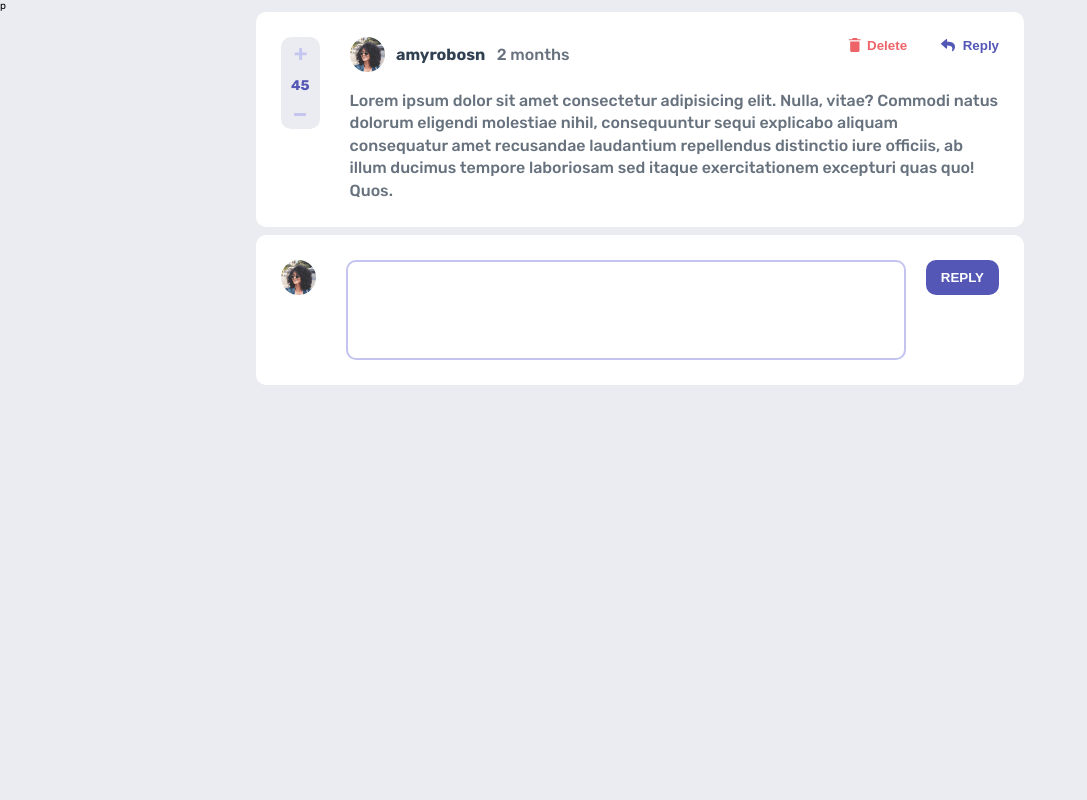
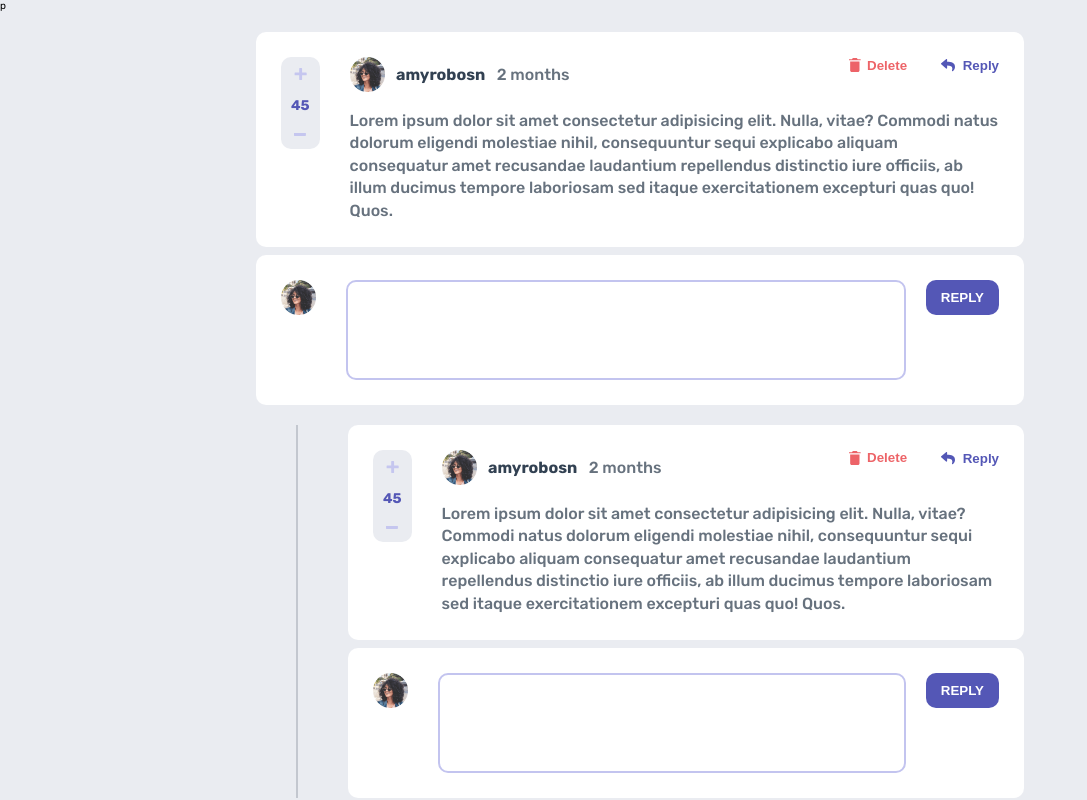
Before and after one commit to AbbasSaad27/interactive-comment-section, a plain HTML site: page index.html in a window 1280 px wide. Shown: the whole page, without its empty margins (0-1087 px from the left). Drawn offline with Linux system fonts and the light colour scheme.

Commit message:
finished making the template for messages and replies

```diff
--- a/css/style.css
+++ b/css/style.css
@@ -20,7 +20,7 @@ button {
 
 .container {
     height: 100vh;
-    width: 100vw;
+    width: 100%;
     background-color: hsl(223, 19%, 93%);
 }
 
@@ -28,6 +28,11 @@ button {
     width: 60%;
     margin: 0 auto;
 }
+
+.comment-n-reply-box {
+    margin-top: 2rem;
+}
+
 .comment-box {
     display: flex;
     background-color: white;
@@ -147,6 +152,8 @@ button {
     padding: 2.5rem;
     justify-content: space-between;
     align-items: flex-start;
+    height: 15rem;
+    transition: all 0.5s;
 }
 
 .reply-form {
@@ -154,12 +161,21 @@ button {
     margin-left: 3rem;
     display: flex;
     align-items: flex-start;
+    height: 100%;
+}
+
+.hidden {
+    height: 0;
+    padding: 0;
+}
+
+.hidden > * {
+    display: none;
 }
 
 .reply-textbox {
     border: none;
     width: 100%;
-    height: 10rem;
     resize: none;
     border: 2px solid hsl(239, 57%, 85%);
     border-radius: 1rem;
@@ -167,11 +183,25 @@ button {
     padding: 2rem;
     font-weight: 500;
     font-family: inherit;
+    height: 100%;
 }
 
 .reply-textbox:focus {
     border-color: hsl(238, 40%, 52%);
     outline: none;
+}
+
+.reply-textbox::-webkit-scrollbar {
+    width: 5px;
+}
+
+.reply-textbox::-webkit-scrollbar-track {
+    border-radius: .5rem;
+    box-shadow: inset 0 0 10px hsl(239, 57%, 85%);
+}
+
+.reply-textbox::-webkit-scrollbar-thumb {
+    background-color: hsl(211, 10%, 45%);
 }
 
 .btn-submit {
@@ -188,3 +218,10 @@ button {
 .btn-submit:hover {
     background-color: hsl(239, 57%, 85%);
 }
+
+.reply-block {
+    width: calc(100% - 4rem);
+    margin-left: auto;
+    padding-left: 5rem;
+    border-left: 2px solid hsla(211, 10%, 45%, 0.3);
+}
--- a/index.html
+++ b/index.html
@@ -59,7 +59,57 @@
         <div class="reply-box">
           <img class="user-pfp" src="images/avatars/image-amyrobson.png" alt="user">
           <form class="reply-form">
-            <textarea class="reply-textbox" name="reply" id="reply" cols="30" rows="10"></textarea>
+            <textarea class="reply-textbox" name="reply" id="reply"></textarea>
+            <button type="submit" class="btn btn-submit">
+              Reply
+            </button>
+          </form>
+        </div>
+      </div>
+      <div class="comment-n-reply-box reply-block">
+        <article class="comment-box">
+          <div class="votes">
+            <button type="button" class="btn btn-vote btn-upvote">
+              <svg width="11" height="11" xmlns="http://www.w3.org/2000/svg">
+                <path class="icon icon-up" d="M6.33 10.896c.137 0 .255-.05.354-.149.1-.1.149-.217.149-.354V7.004h3.315c.136 0 .254-.05.354-.149.099-.1.148-.217.148-.354V5.272a.483.483 0 0 0-.148-.354.483.483 0 0 0-.354-.149H6.833V1.4a.483.483 0 0 0-.149-.354.483.483 0 0 0-.354-.149H4.915a.483.483 0 0 0-.354.149c-.1.1-.149.217-.149.354v3.37H1.08a.483.483 0 0 0-.354.15c-.1.099-.149.217-.149.353v1.23c0 .136.05.254.149.353.1.1.217.149.354.149h3.333v3.39c0 .136.05.254.15.353.098.1.216.149.353.149H6.33Z" fill="#C5C6EF"/>
+              </svg>
+            </button>
+            <span class="count-vote">45</span>
+            <button type="button" class="btn btn-vote btn-downvote">
+              <svg width="11" height="3" xmlns="http://www.w3.org/2000/svg">
+                <path class="icon icon-down" d="M9.256 2.66c.204 0 .38-.056.53-.167.148-.11.222-.243.222-.396V.722c0-.152-.074-.284-.223-.395a.859.859 0 0 0-.53-.167H.76a.859.859 0 0 0-.53.167C.083.437.009.57.009.722v1.375c0 .153.074.285.223.396a.859.859 0 0 0 .53.167h8.495Z" fill="#C5C6EF"/>
+              </svg>
+            </button>
+          </div>
+          <div class="about-comment">
+            <div>
+              <div class="about-user">
+                <img class="user-pfp" src="images/avatars/image-amyrobson.png" alt="">
+                <p class="name">amyrobosn</p>
+                <span class="createdAt">2 months</span>
+              </div>
+              <div class="btns-container">
+                <button type="button" class="btn btn-del">
+                  <svg width="12" height="14" xmlns="http://www.w3.org/2000/svg">
+                    <path class="icon icon-del" d="M1.167 12.448c0 .854.7 1.552 1.555 1.552h6.222c.856 0 1.556-.698 1.556-1.552V3.5H1.167v8.948Zm10.5-11.281H8.75L7.773 0h-3.88l-.976 1.167H0v1.166h11.667V1.167Z" fill="#ED6368"/>
+                  </svg>
+                  <span class="btn-text">Delete</span>
+                </button>
+                <button type="button" class="btn btn-reply">
+                  <svg width="14" height="13" xmlns="http://www.w3.org/2000/svg">
+                    <path class="icon icon-reply" d="M.227 4.316 5.04.16a.657.657 0 0 1 1.085.497v2.189c4.392.05 7.875.93 7.875 5.093 0 1.68-1.082 3.344-2.279 4.214-.373.272-.905-.07-.767-.51 1.24-3.964-.588-5.017-4.829-5.078v2.404c0 .566-.664.86-1.085.496L.227 5.31a.657.657 0 0 1 0-.993Z" fill="#5357B6"/>
+                  </svg>
+                  <span class="btn-text">Reply</span>
+                </button>
+              </div>
+            </div>
+            <p class="comment">Lorem ipsum dolor sit amet consectetur adipisicing elit. Nulla, vitae? Commodi natus dolorum eligendi molestiae nihil, consequuntur sequi explicabo aliquam consequatur amet recusandae laudantium repellendus distinctio iure officiis, ab illum ducimus tempore laboriosam sed itaque exercitationem excepturi quas quo! Quos.</p>
+          </div>
+        </article>
+        <div class="reply-box">
+          <img class="user-pfp" src="images/avatars/image-amyrobson.png" alt="user">
+          <form class="reply-form">
+            <textarea class="reply-textbox" name="reply" id="reply"></textarea>
             <button type="submit" class="btn btn-submit">
               Reply
             </button>
```
